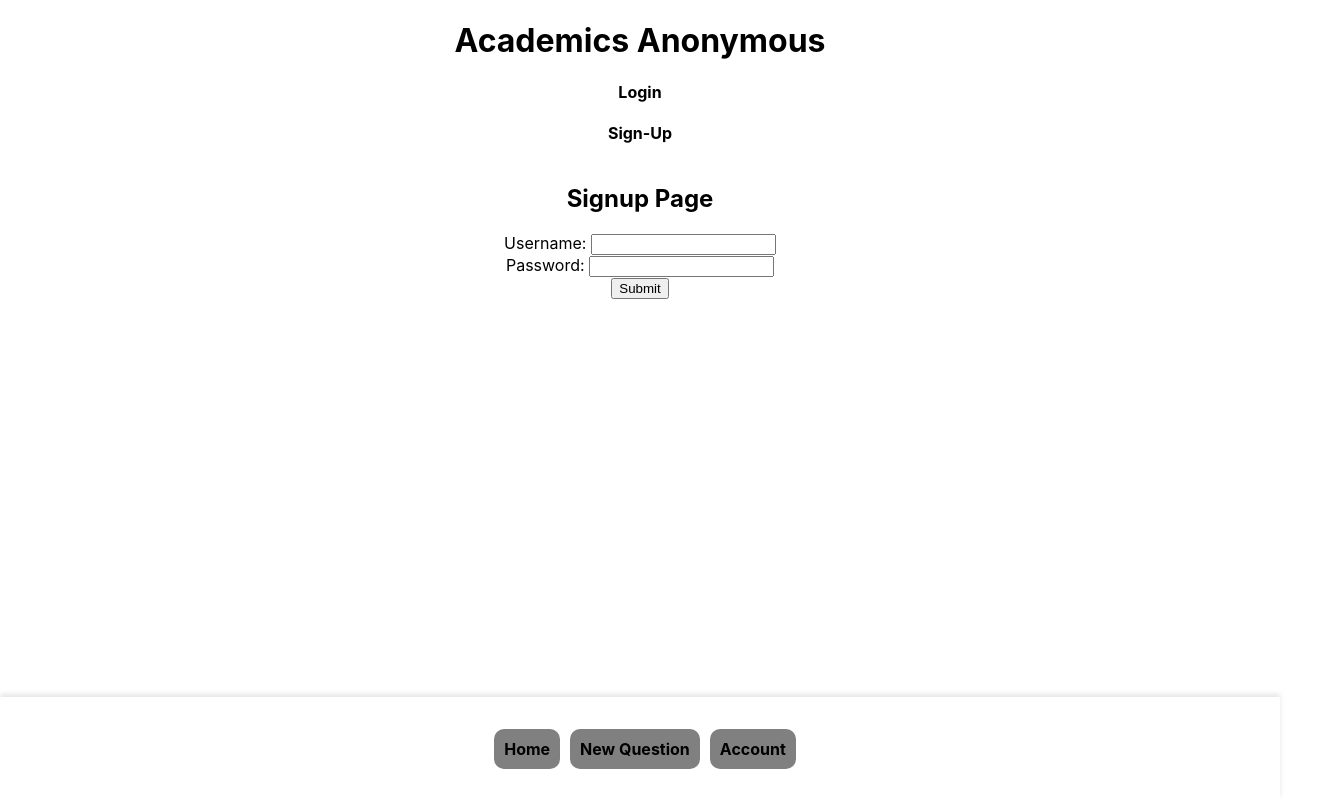
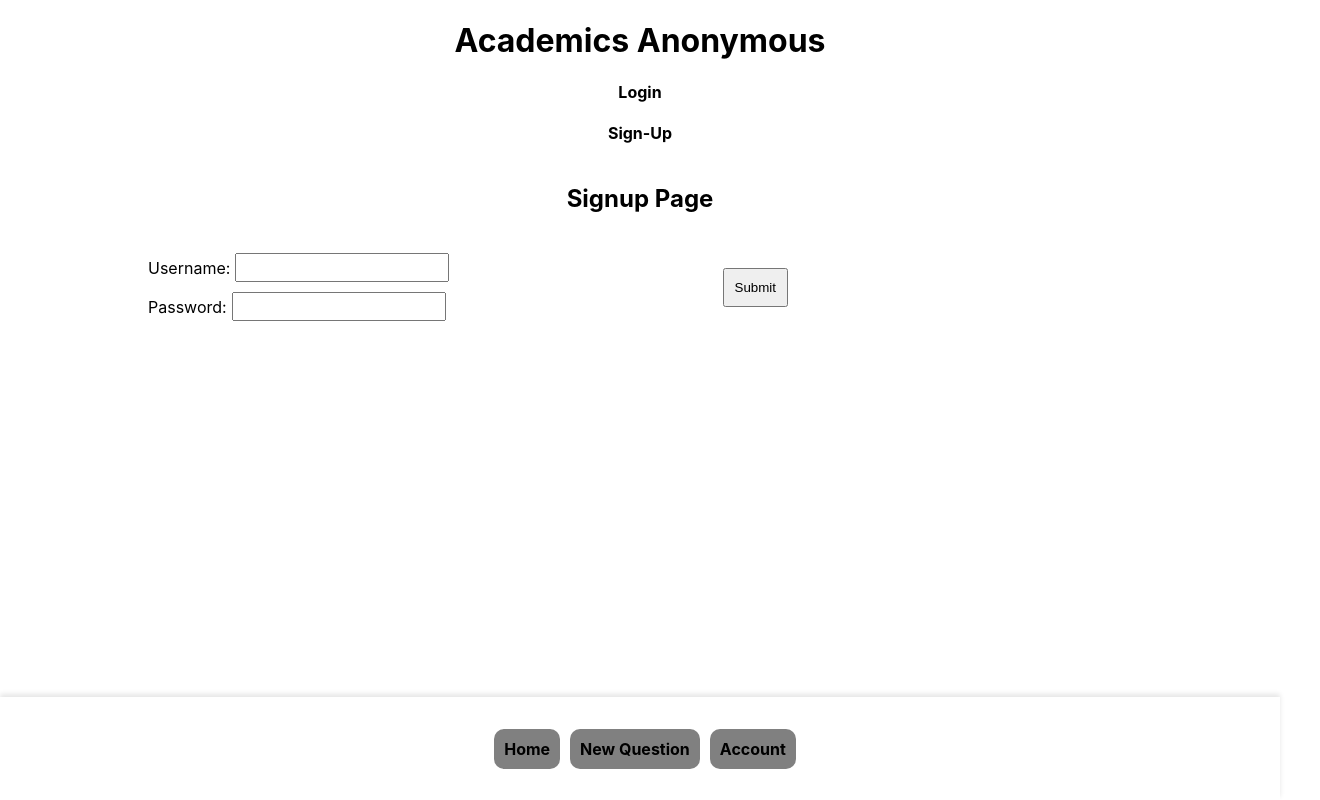
Before and after one commit to OHS-HBS-WorkStudy/client-side-mockup, a React (Create React App) app in the folder mock-up/: page / in a window 1280 px wide. Both pictures are taken after a click on the element "Sign-Up". Shown: the whole page, 1320 px wide, since content can reach past the window. Built offline with nearby package versions, Linux system fonts and the light colour scheme.

Commit message:
CSS magic

```diff
--- a/mock-up/src/App.css
+++ b/mock-up/src/App.css
@@ -45,7 +45,6 @@
   width:  clamp(40vmin 50%, 100vmax);
   top: 0;
 }
-
 
 .navButtons {
   display: flex;
@@ -95,3 +94,51 @@
   white-space: nowrap;
   text-overflow: ellipsis;
 }
+
+
+
+.formRow {
+  display: flex;
+  justify-content: space-between;
+  align-items: center;
+  width: 100%;
+  padding: 20px;
+  scrollbar-width: none;
+}
+
+
+.inputStack {
+  display: flex;
+  flex-direction: column;
+  gap: 10px;
+  width: auto;
+  transform: translateX(10vmax);
+}
+
+
+.inputGroup {
+  display: flex;
+  align-items: center;
+  gap: 5px;
+}
+
+
+.inputGroup input {
+  width: 200px;
+  padding: 5px;
+}
+
+.buttontest {
+  padding: 10px;
+  transform: translateX(-40vmax);
+}
+
+.divider {
+  position: fixed;
+  left: 50%;
+  top: 0;
+  bottom: 0;
+  width: 2px;
+  background: rgba(0, 0, 0, 0);
+  z-index: -1;
+}
--- a/mock-up/src/screens/SignUp.js
+++ b/mock-up/src/screens/SignUp.js
@@ -24,16 +24,27 @@ export default function SignUp() {
     }
 
     return(
-        <div>
-            <h2>Signup Page</h2>
 
-            <label for="user">Username: </label>
-            <input id="user" name="user"></input>
-            <br></br>
-            <label for="password">Password: </label>
-            <input id="password" type="password" name="password"></input>
-            <br></br>
-            <button onClick={createUser}>Submit</button>
-        </div>
+            <div>
+                <h2>Signup Page</h2>
+                <div className="formRow">
+                    <div className="inputStack">
+                    <div className="inputGroup">
+                        <label for="user">Username: </label>
+                        <input id="user" name="user" type="text"></input>
+                    </div>
+                    <div className="inputGroup">
+                        <label for="password">Password: </label>
+                        <input id="password" type="text" name="password"></input>
+                    </div>
+
+
+
+                </div>
+
+                <div className="divider"></div>
+                    <button className="buttontest" onClick={createUser}>Submit</button>
+                </div>
+            </div>
     );
 }
```
